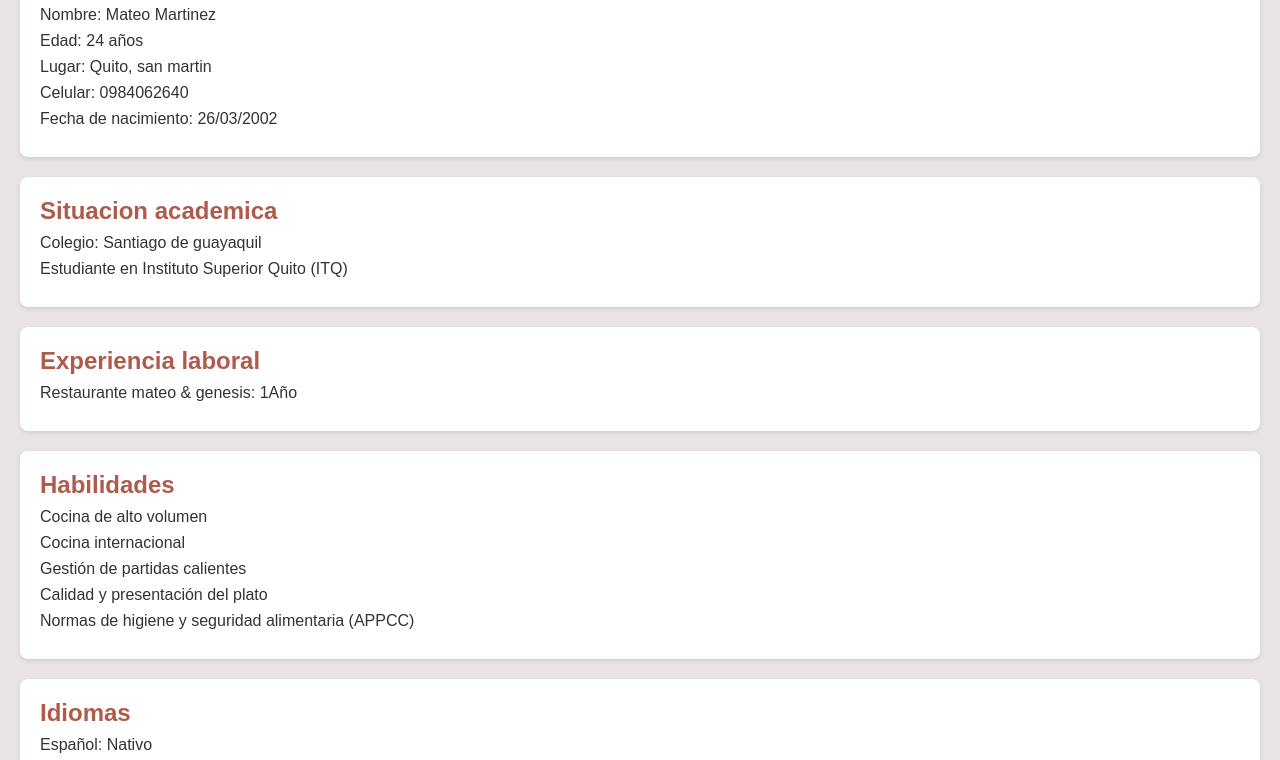
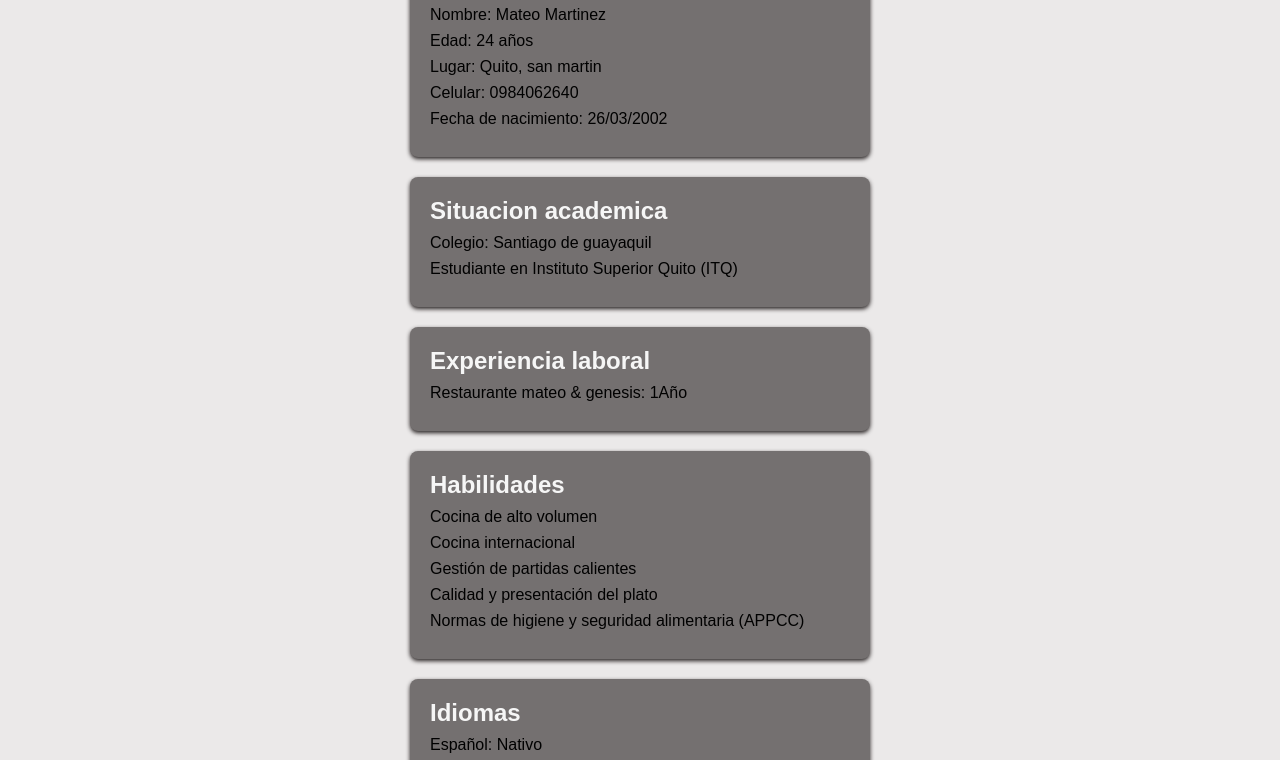
Before and after one commit to mateobachiller2019-a11y/hojadevida, a plain HTML site: page index.html in a window 1280 px wide. Shown: the part 99-859 px from the top of the page. Drawn offline with Linux system fonts and the light colour scheme.

Commit message:
poner estilo en la version

```diff
--- a/estilos/estilos.css
+++ b/estilos/estilos.css
@@ -5,19 +5,21 @@
 }
 body {
     font-family: Arial, sans-serif; /* Fuente legible para el cuerpo del documento */
-    background-color: #e8e4e4;/* Fondo claro para el cuerpo del documento */
-    color: #333;/* Color de texto oscuro para mejor legibilidad */
+    background-color: #e9e7e7e7;/* Fondo claro para el cuerpo del documento */
+    color: #000000;/* Color de texto oscuro para mejor legibilidad */
+    width: 500px; /* Ancho fijo para el cuerpo del documento */
+    margin: 20px auto; /* Centra el cuerpo del documento horizontalmente */
 }
 div {
     margin: 20px;  /* Agrega espacio entre los contenedores */
     padding: 20px;/* Agrega espacio interno a los contenedores */
-    background-color: #fff; /* Fondo blanco para los contenedores */
+    background-color: #747070; /* Fondo  para los contenedores */
     border-radius: 8px; /* Agrega bordes redondeados */
-    box-shadow: 0 2px 4px rgba(0, 0, 0, 0.1); /* Agrega una sombra suave */
+    box-shadow: 0 2px 4px rgb(36, 31, 31); /* Agrega una sombra suave */
 
 }
 h2 {
-    color: #af5b4c; /* Color verde para los títulos */
+    color: #f6f6f6; /* Color verde para los títulos */
     margin-bottom: 10px; /* Espacio debajo de los títulos */
 }
 p {
```
